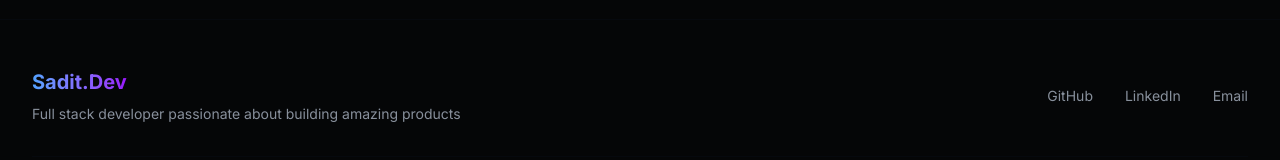
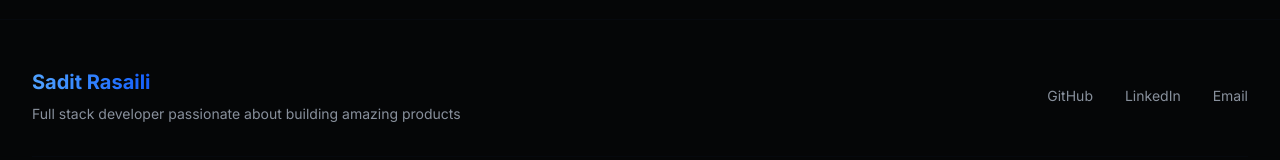
Before and after one commit to Rasaili-rain/protfolio, a Next.js app: page / in a window 1280 px wide. Shown: the part 5211-5371 px from the top of the page. Built offline with nearby package versions, Linux system fonts and the light colour scheme.

Commit message:
refactor: update footer name and adjust styles in hero component

```diff
--- a/app/page.tsx
+++ b/app/page.tsx
@@ -2,7 +2,6 @@
 import Skills from "@/components/skills";
 import Projects from "@/components/projects";
 import Education from "@/components/education";
-// import Blog from "@/components/blog";
 import Contact from "@/components/contact";
 import Certifications from "@/components/certifications";
 
@@ -14,7 +13,6 @@
       <Projects />
       <Education />
       <Certifications />
-      {/* <Blog /> */}
       <Contact />
     </>
   );
--- a/components/footer.tsx
+++ b/components/footer.tsx
@@ -15,7 +15,7 @@
       <div className="container mx-auto px-4 sm:px-6 lg:px-8">
         <div className="flex flex-col md:flex-row items-center justify-between gap-8">
           <div className="text-center md:text-left">
-            <a href="#" className="font-bold text-xl text-transparent bg-clip-text bg-gradient-to-r from-blue-400 to-purple-600">
+            <a href="#" className="font-bold text-xl text-transparent bg-clip-text bg-gradient-to-r from-blue-400 to-blue-600">
               {footerInfo.name}
             </a>
             <p className="text-sm text-muted-foreground mt-2">{footerInfo.tagline}</p>
--- a/components/hero.tsx
+++ b/components/hero.tsx
@@ -108,7 +108,7 @@
         </div>
 
         {/* Scroll Indicator */}
-        <div className="absolute bottom-8 left-1/2 -translate-x-1/2 animate-bounce cursor-pointer" onClick={handleViewWork}>
+         <div className="absolute bottom-8 left-1/2 -translate-x-1/2 animate-bounce cursor-pointer" onClick={handleViewWork}>
           <ArrowDown className="w-6 h-6 text-muted-foreground hover:text-accent transition-colors" />
         </div>
       </div>
--- a/lib/portfolio-data.ts
+++ b/lib/portfolio-data.ts
@@ -148,7 +148,7 @@
 ];
 
 export const footerInfo = {
-  name: "Sadit.Dev",
+  name: "Sadit Rasaili",
   tagline: "Full stack developer passionate about building amazing products",
   year: new Date().getFullYear(),
 };
```
Also changed, not shown: tsconfig.json (line endings or trailing spaces).
